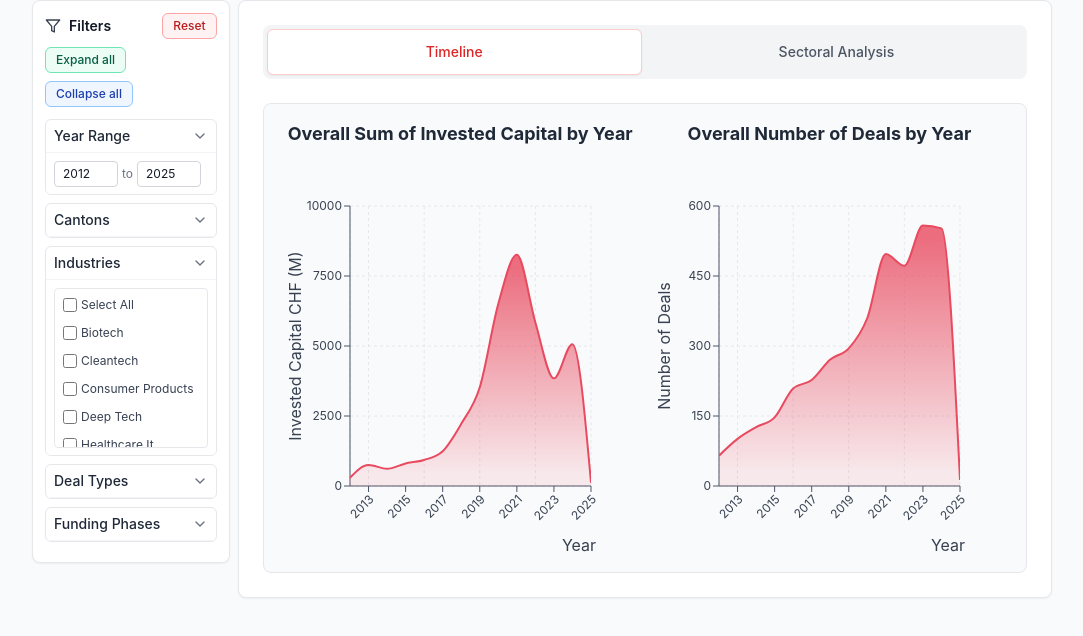
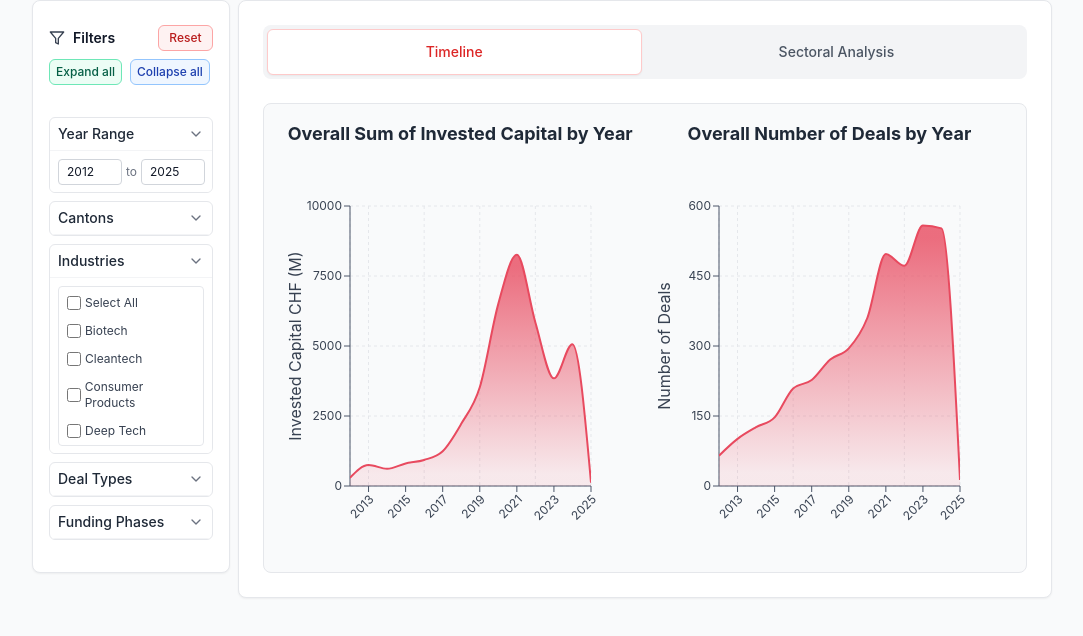
Before and after one commit to alionazherdetska/swiss-vc-dashboard, a React (Create React App) app: page / in a window 1280 px wide. Shown: the top 636 px of the page, without its empty margins (98-1181 px from the left). Built offline with nearby package versions, Linux system fonts and the light colour scheme.

Commit message:
fixed the button paddings

```diff
--- a/src/components/charts/TimelineChart.js
+++ b/src/components/charts/TimelineChart.js
@@ -45,7 +45,6 @@ export const TimelineChart = ({
             angle={-45}
             textAnchor="end"
             height={60}
-            label={{ value: "Year", position: "insideBottomRight", offset: -5, fill: "#4A5568" }}
           />
           <YAxis
             stroke="#4A5568"
--- a/src/components/filters/FilterPanel.js
+++ b/src/components/filters/FilterPanel.js
@@ -113,7 +113,7 @@ const FilterPanel = ({
   return (
     <div
       key={remountKey}
-      className="rounded-lg shadow-sm p-3 sticky border bg-white border-gray-200 text-xs"
+      className="rounded-lg shadow-sm px-4 py-6 sticky border bg-white border-gray-200 text-xs"
     >
       <div className="flex justify-between items-center mb-2">
         <div className="flex items-center gap-2">
@@ -128,16 +128,16 @@ const FilterPanel = ({
         </button>
       </div>
 
-      <div className="flex flex-wrap items-center gap-2 mb-3">
+      <div className="flex flex-wrap items-center gap-2 mb-8">
         <button
           onClick={() => setAllSections(true)}
-          className="px-2.5 py-1 text-xs font-medium rounded-md border border-green-300 bg-green-50 text-green-800 hover:bg-green-100"
+          className="px-1.5 py-1 text-xs font-medium rounded-md border border-green-300 bg-green-50 text-green-800 hover:bg-green-100"
         >
           Expand all
         </button>
         <button
           onClick={() => setAllSections(false)}
-          className="px-2.5 py-1 text-xs font-medium rounded-md border border-blue-300 bg-blue-50 text-blue-800 hover:bg-blue-100"
+          className="px-1.5 py-1 text-xs font-medium rounded-md border border-blue-300 bg-blue-50 text-blue-800 hover:bg-blue-100"
         >
           Collapse all
         </button>
@@ -149,7 +149,7 @@ const FilterPanel = ({
         title="Year Range"
         defaultOpen
       >
-        <div className="flex items-center gap-1">
+        <div className="flex items-center gap-1 ">
           <input
             type="number"
             min="2012"
```
